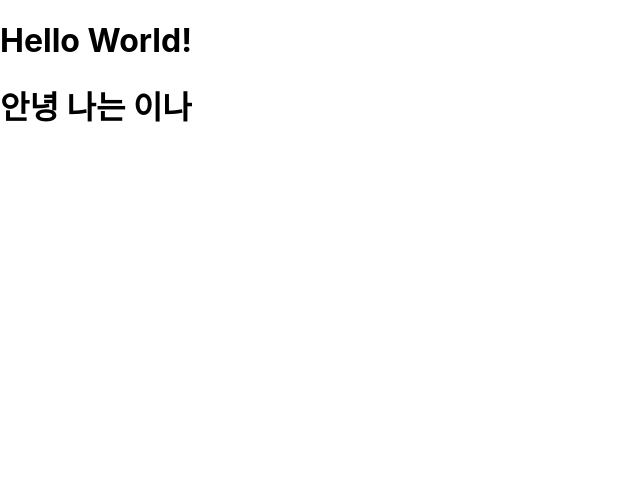
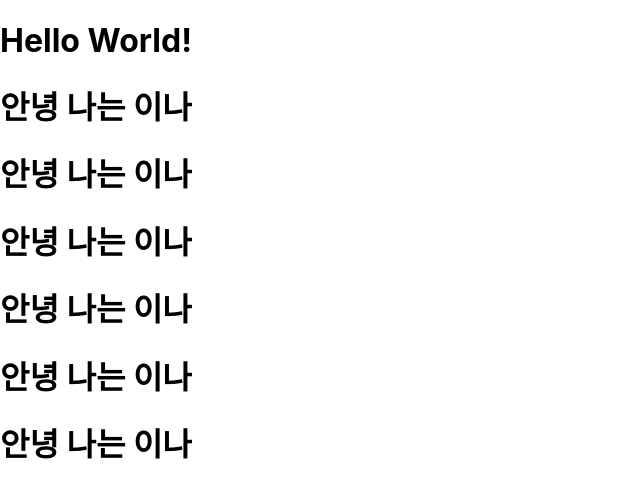
Before and after one commit to hansol775/team1-test-git, a React (Create React App) app: page / in a window 1280 px wide. Shown: the top 498 px of the page, without its empty margins (0-640 px from the left). Built offline with nearby package versions, Linux system fonts and the light colour scheme.

Commit message:
add: state

```diff
--- a/src/App.js
+++ b/src/App.js
@@ -1,7 +1,16 @@
+import React, {useState} from 'react';
+
 const App = () => {
+  const [state, useState] = ('');
+
   return (
     <div>
       <h1>Hello World!</h1>
+      <h1>안녕 나는 이나</h1>
+      <h1>안녕 나는 이나</h1>
+      <h1>안녕 나는 이나</h1>
+      <h1>안녕 나는 이나</h1>
+      <h1>안녕 나는 이나</h1>
       <h1>안녕 나는 이나</h1>
     </div>
   )
```
